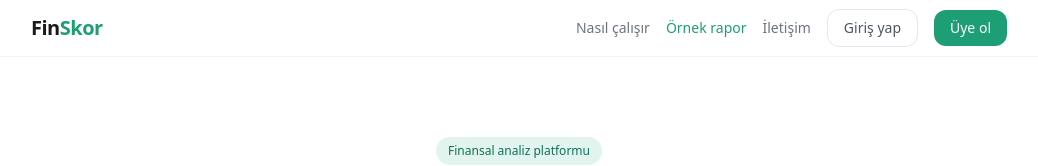
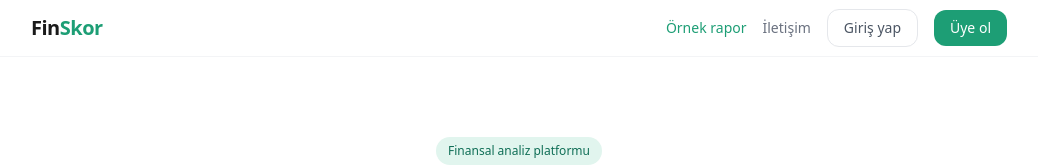
Before and after one commit to gokhanonurai-lang/bilancoskor, a Next.js app: page / in a window 1280 px wide. Shown: the top 166 px of the page, without its empty margins (121-1159 px from the left). Built offline with nearby package versions, Linux system fonts and the light colour scheme.

Commit message:
Fix: Nasil calisir navbar butonu kaldirildi

```diff
--- a/src/app/page.tsx
+++ b/src/app/page.tsx
@@ -32,7 +32,6 @@ export default function LandingPage() {
             Fin<span className="text-brand-400">Skor</span>
           </div>
           <div className="flex items-center gap-4">
-            <span className="text-sm text-gray-500 hover:text-gray-800 transition cursor-pointer">Nasıl çalışır</span>
             <button onClick={() => setShowSample(true)} className="text-sm text-brand-400 font-medium hover:text-brand-600 transition cursor-pointer">
               Örnek rapor
             </button>
```
